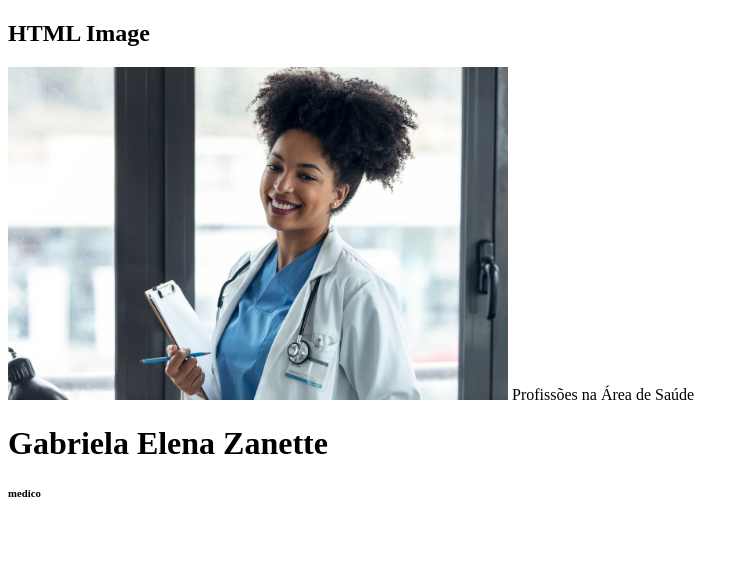
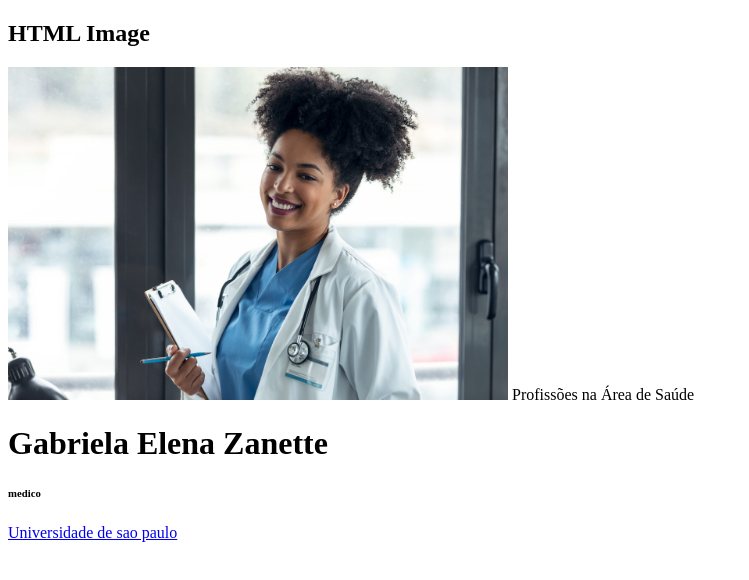
Before and after one commit to zanettegabrielaa/zanettegabrielaa.github.io, a plain HTML site: page index.html in a window 1280 px wide. Shown: the whole page, without its empty margins (0-749 px from the left). Drawn offline with Linux system fonts and the light colour scheme.

Commit message:
Add files via upload

```diff
--- a/index.html
+++ b/index.html
@@ -8,7 +8,6 @@
 Profissões na Área de Saúde
 <h1>Gabriela Elena Zanette</h1>
 <h6>medico</h6>
-
-
 </body>
 </html>
+<A href="https://www5.usp.br/">Universidade de sao paulo</A>
```
